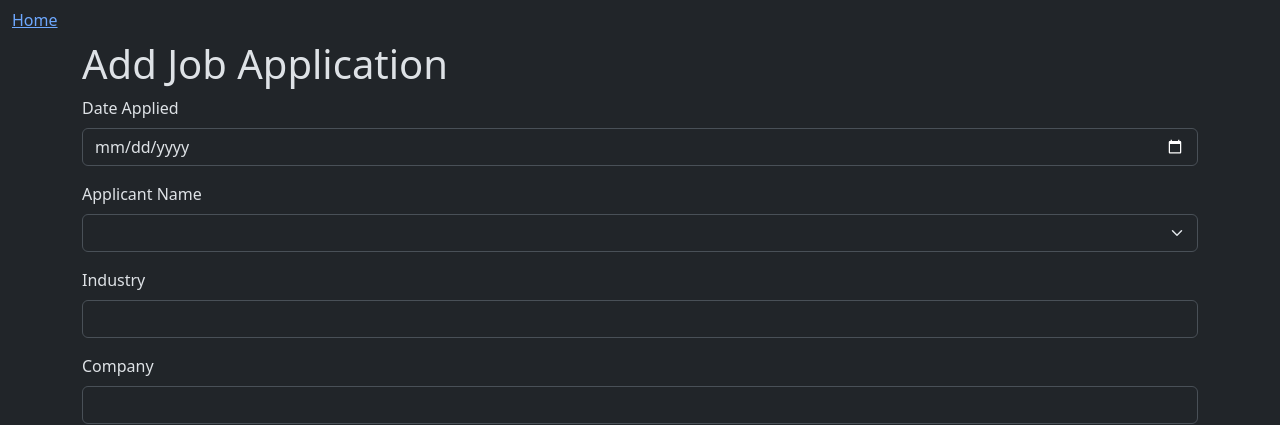
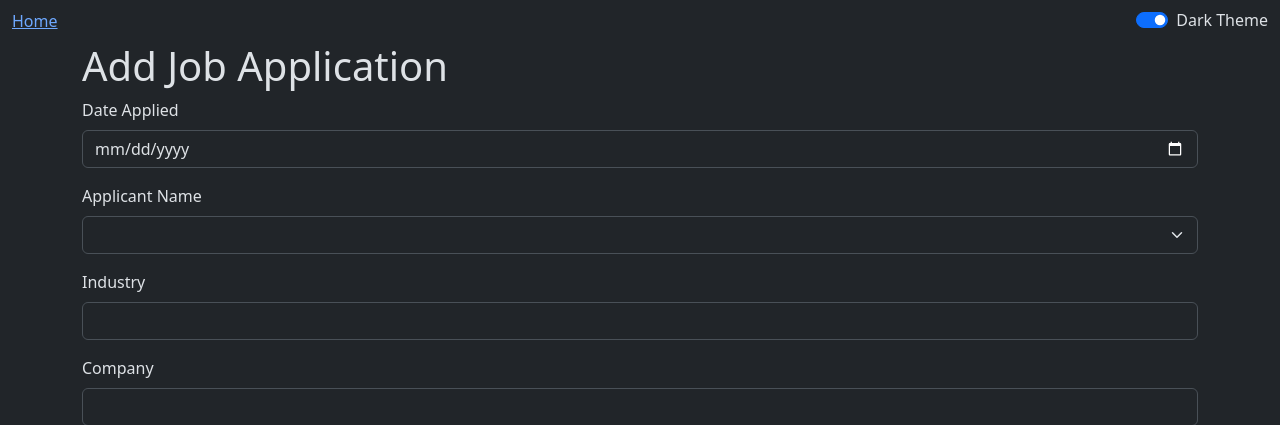
Before and after one commit to magoulet/job-application-tracker, a Flask app: page /add in a window 1280 px wide. Shown: the top 425 px of the page. Run offline with Flask 3, Linux system fonts and the light colour scheme; lists and menus that the app fills with data are empty; parts of the project's set-up code (start-up, migrations or seed data) failed here and were passed over; some libraries are stand-ins or nearby versions.

Commit message:
Add slider to change theme

```diff
--- a/app/templates/base.html
+++ b/app/templates/base.html
@@ -26,17 +26,48 @@
         {% endblock %}
     </head>
     <body>
-        <nav class="navbar navbar-expand-lg navbar-dark bg-dark">
+        <nav class="navbar navbar-expand-lg">
             <div class="container-fluid">
                 <a class="navbar-nav" href="{{ url_for('index') }}">Home</a>
+                <div class="form-check form-switch ms-auto">
+                    <input class="form-check-input" type="checkbox" id="themeToggle">
+                    <label class="form-check-label" for="themeToggle">
+                        <span id="themeToggleLabel">Dark Theme</span>
+                    </label>
+                </div>
             </div>
         </nav>
+
         <!-- Your page content -->
         {% block content %}{% endblock %}
 
         {% block scripts %}
             <!-- Optional JavaScript -->
             {{ bootstrap.load_js() }}
+
+            <script>
+                // Theme toggle function
+                const themeToggle = document.getElementById('themeToggle');
+                const htmlElement = document.documentElement;
+                const themeToggleLabel = document.getElementById('themeToggleLabel');
+
+                // Set initial theme and label
+                if (htmlElement.getAttribute('data-bs-theme') === 'dark') {
+                    themeToggle.checked = true;
+                    themeToggleLabel.textContent = 'Dark Theme';
+                }
+
+                themeToggle.addEventListener('change', () => {
+                    if (themeToggle.checked) {
+                        htmlElement.setAttribute('data-bs-theme', 'dark');
+                        themeToggleLabel.textContent = 'Dark Theme';
+                    } else {
+                        htmlElement.setAttribute('data-bs-theme', 'light');
+                        themeToggleLabel.textContent = 'Dark Theme';
+                    }
+                });
+            </script>
+
         {% endblock %}
     </body>
 </html>
```
